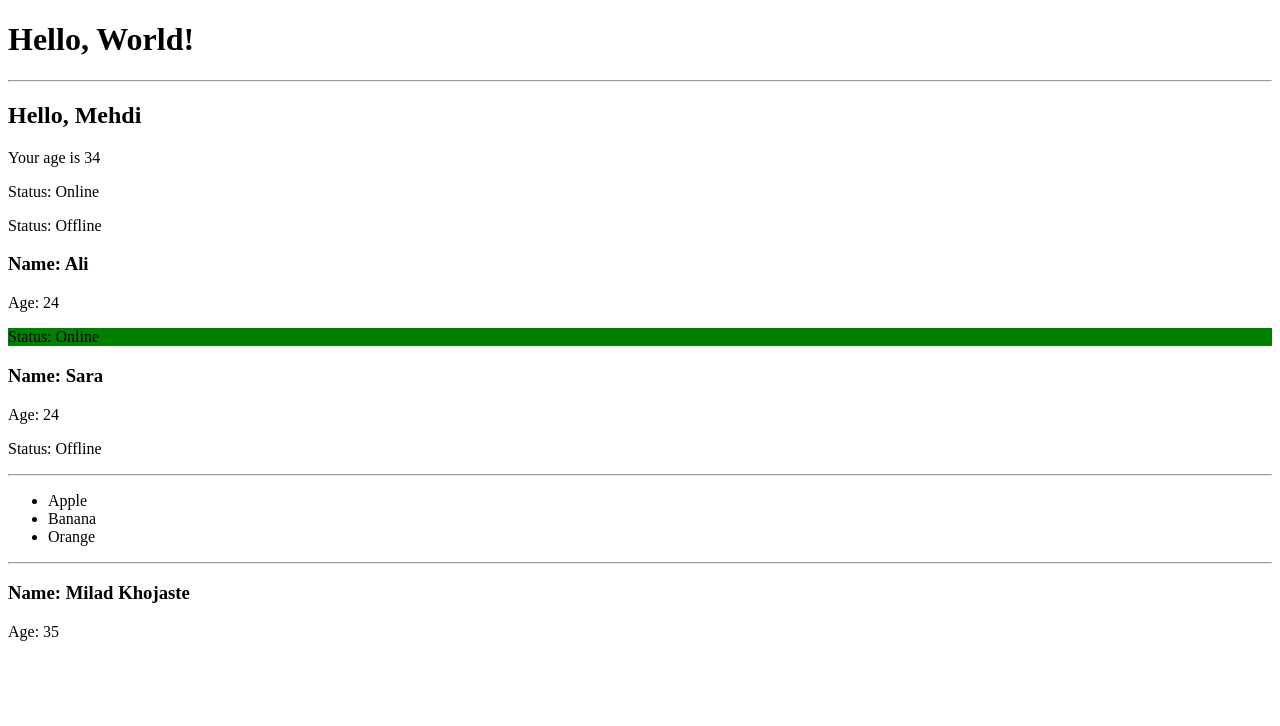
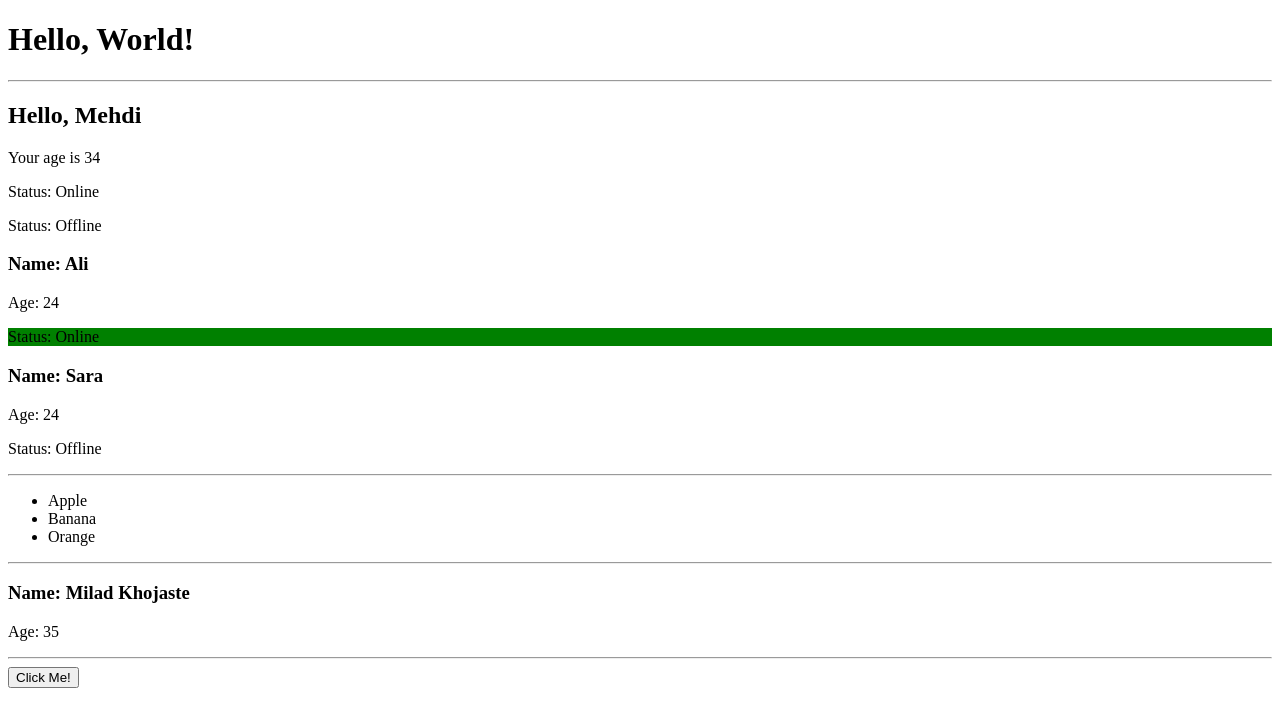
Before and after one commit to mehdijeyranii/React-props, a React (Vite) app: page / in a window 1280 px wide. Shown: the top 726 px of the page. Built offline with nearby package versions, Linux system fonts and the light colour scheme.

Commit message:
Send a function as a prop

```diff
--- a/src/App.tsx
+++ b/src/App.tsx
@@ -49,8 +49,16 @@ const Profile = ({ user }: { user: { name: string; age: number } }) => {
   );
 };
 
+const Button = ({ onClick }: { onClick: () => void }) => {
+  return <button onClick={onClick}>Click Me!</button>;
+};
+
 const App = () => {
   const userData = { name: "Milad Khojaste", age: 35 };
+
+  const handleClick = () => {
+    alert("Button Clicked!");
+  };
 
   return (
     <div>
@@ -66,6 +74,8 @@ const App = () => {
       <ShoppingList items={["Apple", "Banana", "Orange"]} />
       <hr />
       <Profile user={userData} />
+      <hr />
+      <Button onClick={handleClick} />
     </div>
   );
 };
```
